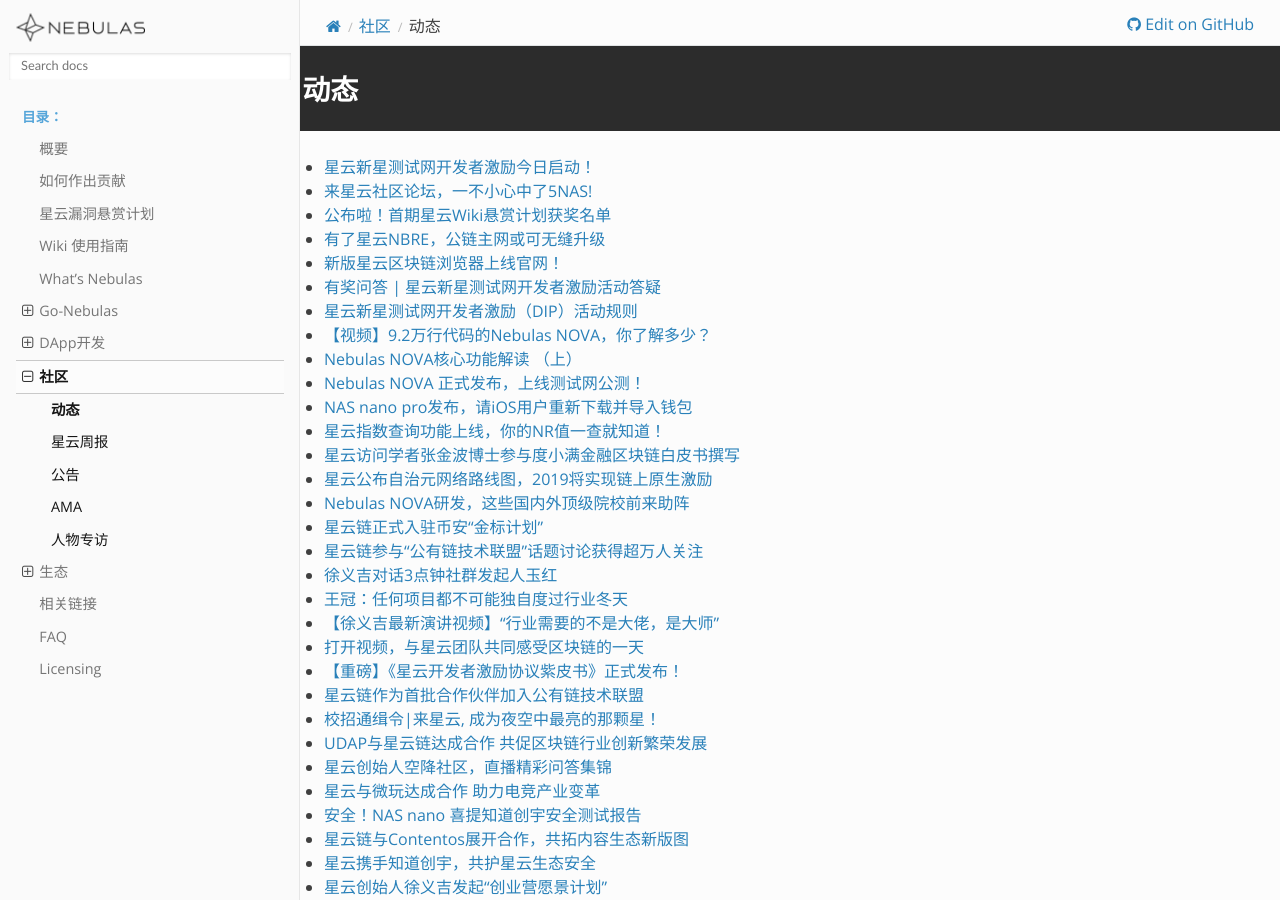
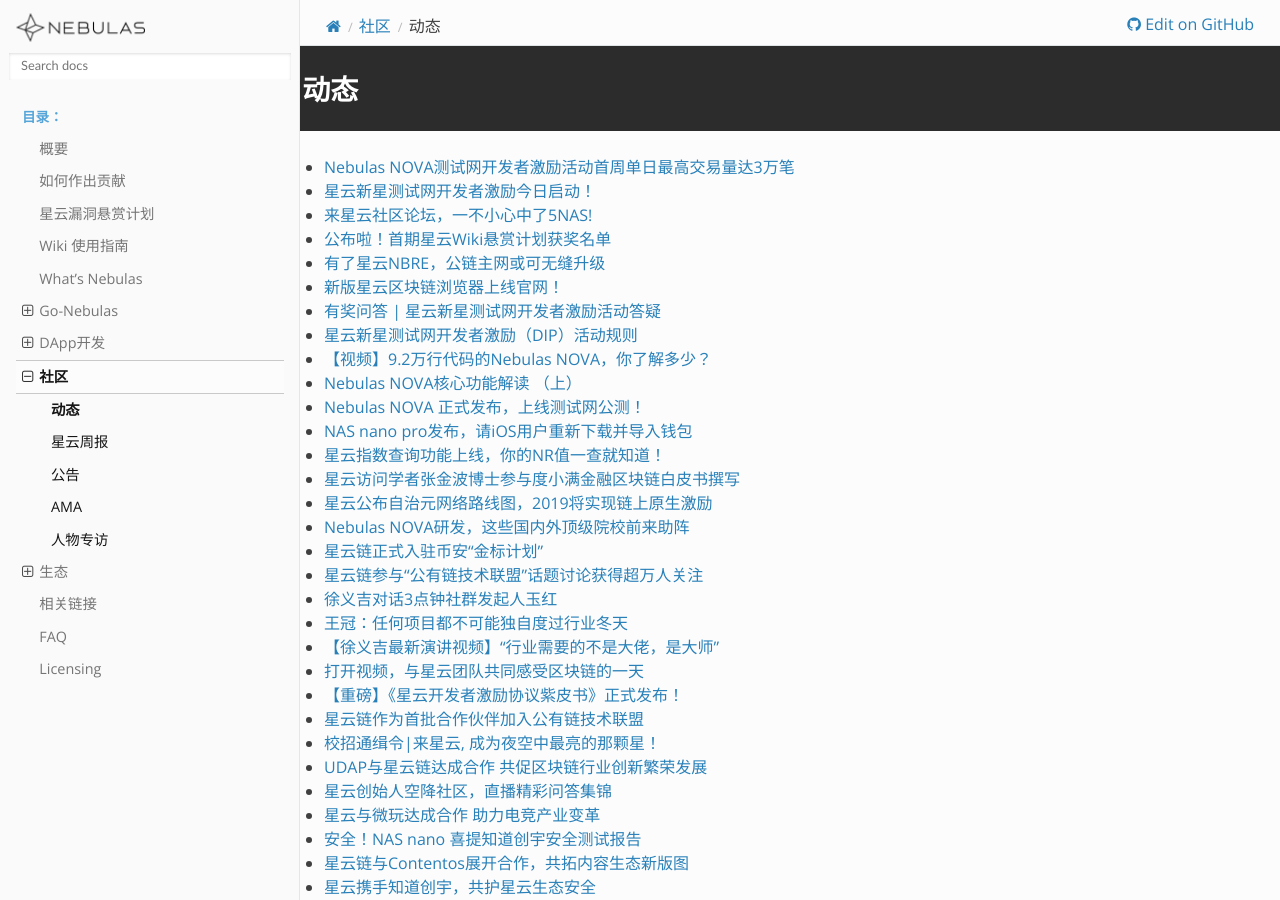
Before and after one commit to nebulasio/nebdocs, a Sphinx documentation site: the page built from docs/community/events.md, in a window 1280 px wide and 900 px high. Built offline with Sphinx 7.4.7 and the Read the Docs theme 2.0.0, drawn with Linux system fonts in a browser that asks for light colours; pages that are not in the unit, such as notebooks, are missing from menus.

Commit message:
Update events.md

```diff
--- a/docs/community/events.md
+++ b/docs/community/events.md
@@ -1,4 +1,5 @@
 # 动态
+- [Nebulas NOVA测试网开发者激励活动首周单日最高交易量达3万笔](https://blog.nebulas.io/2019/01/29/week-1-winners-of-nebulas-nova-testnet-developer-incentive-program/)
 - [星云新星测试网开发者激励今日启动！](https://blog.nebulas.io/2019/01/21/nebuals-testnet-developer-incentive-program-launches-today/)
 - [来星云社区论坛，一不小心中了5NAS!](https://blog.nebulas.io/2019/01/22/winners-of-nebulas-nova-developer-incentive-program-ama/)
 - [公布啦！首期星云Wiki悬赏计划获奖名单](https://mp.weixin.qq.com/s/DQcoNKzOtSocJ8XatyuD_w)
```
